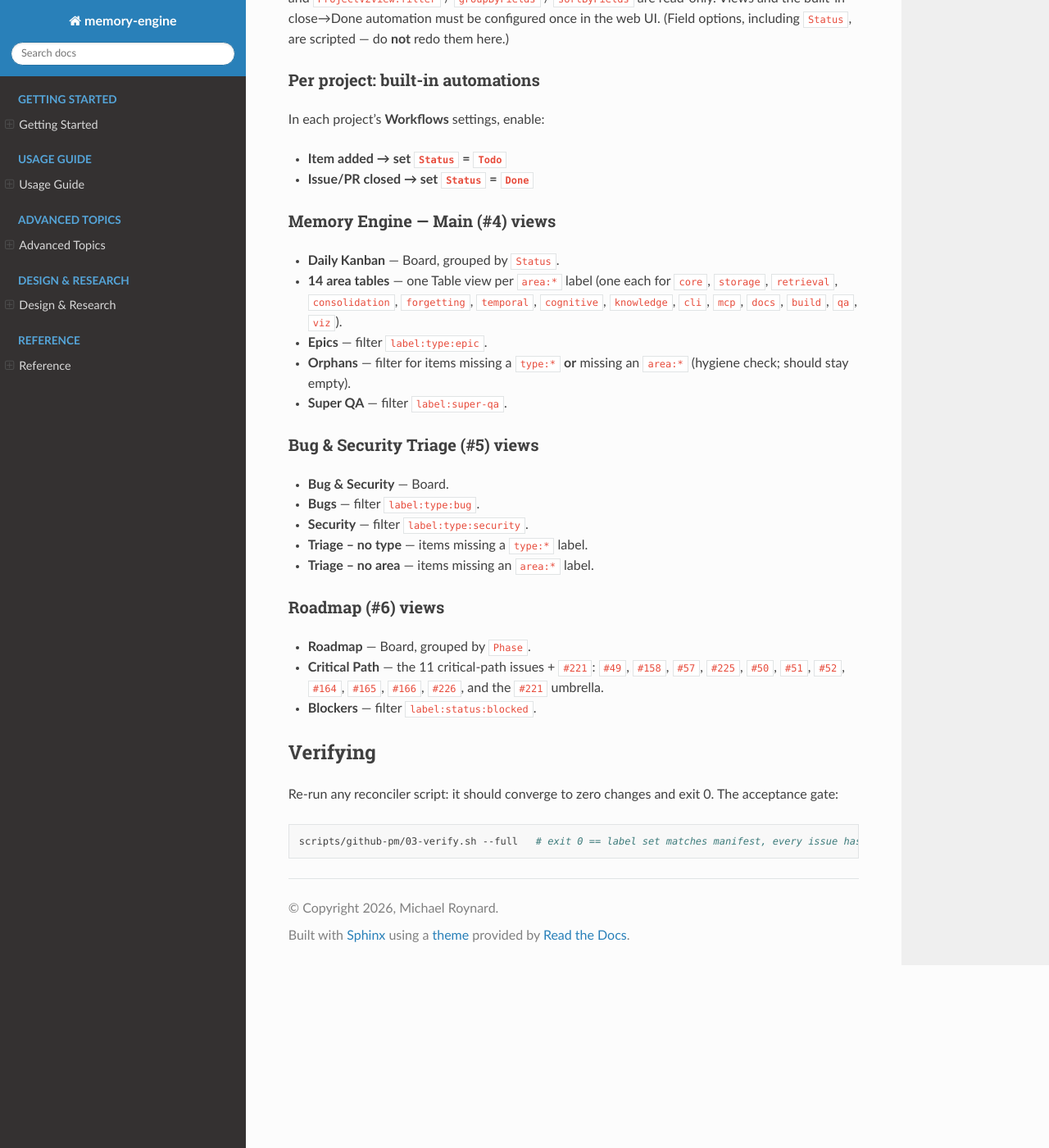
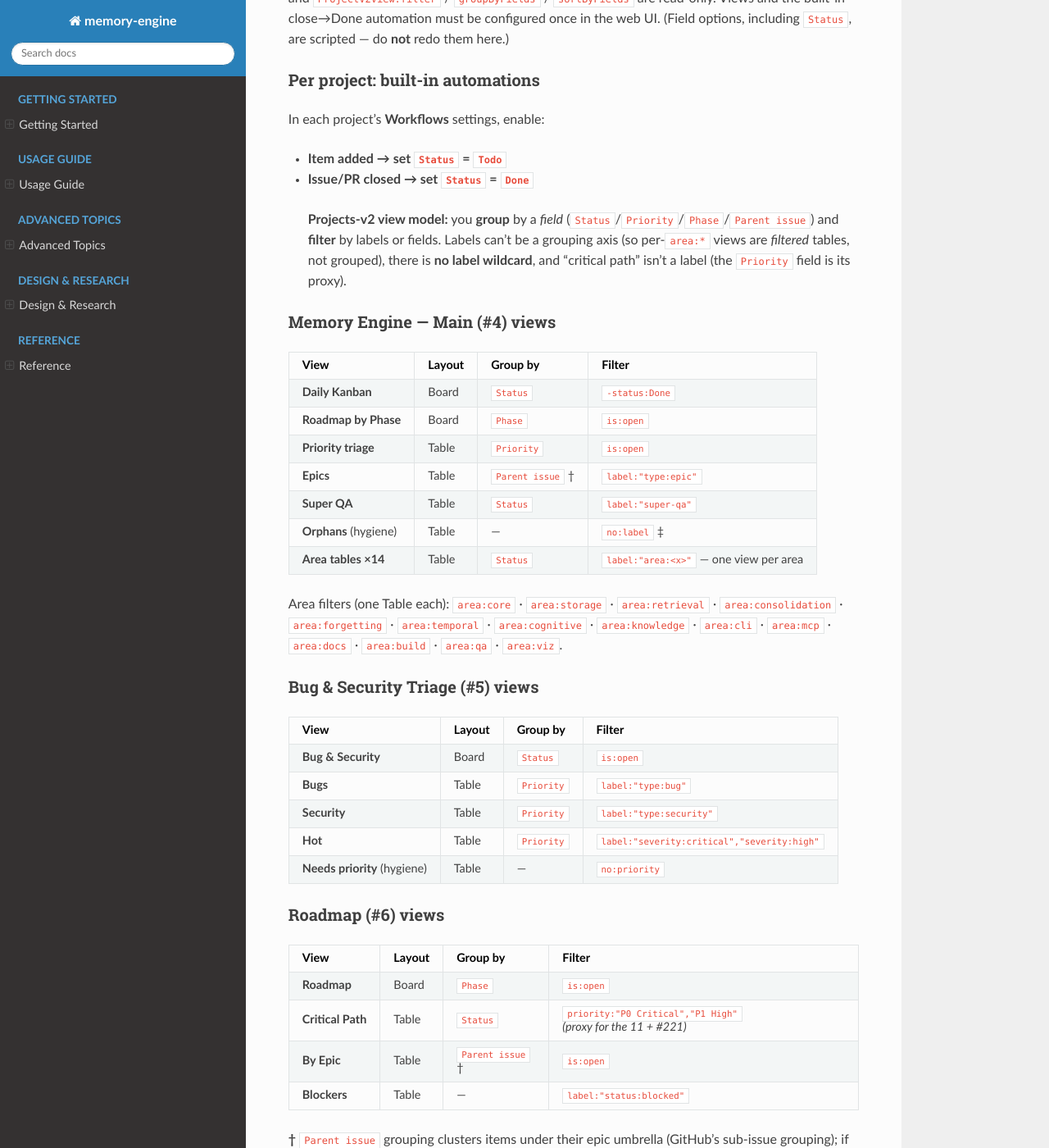
Before and after one commit to dutiona/memory-engine, a Sphinx documentation site: the page built from docs/reference/project-management.md, in a window 1280 px wide and 1400 px high, scrolled down 2782 px. Shown: the whole window at 82% size. Built offline with Sphinx 7.4.7 and the Read the Docs theme 3.1.0, drawn with Linux system fonts in a browser that asks for light colours; pages that are not in the unit, such as notebooks, are missing from menus; some of the changed text lies outside the part shown.

Commit message:
docs(pm): per-project view specs (layout/group-by/filter) in operator guide
Replace the prose view bullets with precise tables + correct two
filter inaccuracies: Orphans can only do no:label (no label wildcard
in Projects-v2), and Critical Path uses the Priority field as a proxy
(can't filter by a list of issue numbers). Adds the group-vs-filter
note + Parent-issue grouping for epics.

```diff
--- a/docs/reference/project-management.md
+++ b/docs/reference/project-management.md
@@ -83,27 +83,43 @@ In each project's **Workflows** settings, enable:
 - **Item added → set `Status` = `Todo`**
 - **Issue/PR closed → set `Status` = `Done`**
 
+> **Projects-v2 view model:** you **group** by a _field_ (`Status`/`Priority`/`Phase`/`Parent issue`) and **filter** by labels or fields. Labels can't be a grouping axis (so per-`area:*` views are _filtered_ tables, not grouped), there is **no label wildcard**, and "critical path" isn't a label (the `Priority` field is its proxy).
+
 ### Memory Engine — Main (#4) views
 
-- **Daily Kanban** — Board, grouped by `Status`.
-- **14 area tables** — one Table view per `area:*` label (one each for `core`, `storage`, `retrieval`, `consolidation`, `forgetting`, `temporal`, `cognitive`, `knowledge`, `cli`, `mcp`, `docs`, `build`, `qa`, `viz`).
-- **Epics** — filter `label:type:epic`.
-- **Orphans** — filter for items missing a `type:*` **or** missing an `area:*` (hygiene check; should stay empty).
-- **Super QA** — filter `label:super-qa`.
+| View                  | Layout | Group by         | Filter                                 |
+| --------------------- | ------ | ---------------- | -------------------------------------- |
+| **Daily Kanban**      | Board  | `Status`         | `-status:Done`                         |
+| **Roadmap by Phase**  | Board  | `Phase`          | `is:open`                              |
+| **Priority triage**   | Table  | `Priority`       | `is:open`                              |
+| **Epics**             | Table  | `Parent issue` † | `label:"type:epic"`                    |
+| **Super QA**          | Table  | `Status`         | `label:"super-qa"`                     |
+| **Orphans** (hygiene) | Table  | —                | `no:label` ‡                           |
+| **Area tables ×14**   | Table  | `Status`         | `label:"area:<x>"` — one view per area |
+
+Area filters (one Table each): `area:core` · `area:storage` · `area:retrieval` · `area:consolidation` · `area:forgetting` · `area:temporal` · `area:cognitive` · `area:knowledge` · `area:cli` · `area:mcp` · `area:docs` · `area:build` · `area:qa` · `area:viz`.
 
 ### Bug & Security Triage (#5) views
 
-- **Bug & Security** — Board.
-- **Bugs** — filter `label:type:bug`.
-- **Security** — filter `label:type:security`.
-- **Triage – no type** — items missing a `type:*` label.
-- **Triage – no area** — items missing an `area:*` label.
+| View                         | Layout | Group by   | Filter                                      |
+| ---------------------------- | ------ | ---------- | ------------------------------------------- |
+| **Bug & Security**           | Board  | `Status`   | `is:open`                                   |
+| **Bugs**                     | Table  | `Priority` | `label:"type:bug"`                          |
+| **Security**                 | Table  | `Priority` | `label:"type:security"`                     |
+| **Hot**                      | Table  | `Priority` | `label:"severity:critical","severity:high"` |
+| **Needs priority** (hygiene) | Table  | —          | `no:priority`                               |
 
 ### Roadmap (#6) views
 
-- **Roadmap** — Board, grouped by `Phase`.
-- **Critical Path** — the 11 critical-path issues + `#221`: `#49`, `#158`, `#57`, `#225`, `#50`, `#51`, `#52`, `#164`, `#165`, `#166`, `#226`, and the `#221` umbrella.
-- **Blockers** — filter `label:status:blocked`.
+| View              | Layout | Group by         | Filter                                                         |
+| ----------------- | ------ | ---------------- | -------------------------------------------------------------- |
+| **Roadmap**       | Board  | `Phase`          | `is:open`                                                      |
+| **Critical Path** | Table  | `Status`         | `priority:"P0 Critical","P1 High"` _(proxy for the 11 + #221)_ |
+| **By Epic**       | Table  | `Parent issue` † | `is:open`                                                      |
+| **Blockers**      | Table  | —                | `label:"status:blocked"`                                       |
+
+**†** `Parent issue` grouping clusters items under their epic umbrella (GitHub's sub-issue grouping); if your account doesn't expose it, group by `Phase` and rely on the native sub-issue progress bars.
+**‡** No label wildcard exists, so `Orphans` can only catch _zero-label_ items (`no:label`) — an issue with an `area:*` but no `type:*` won't surface. The real type/area enforcement is the agent contract + `03-verify.sh`, not this view.
 
 ## Verifying
 
```
